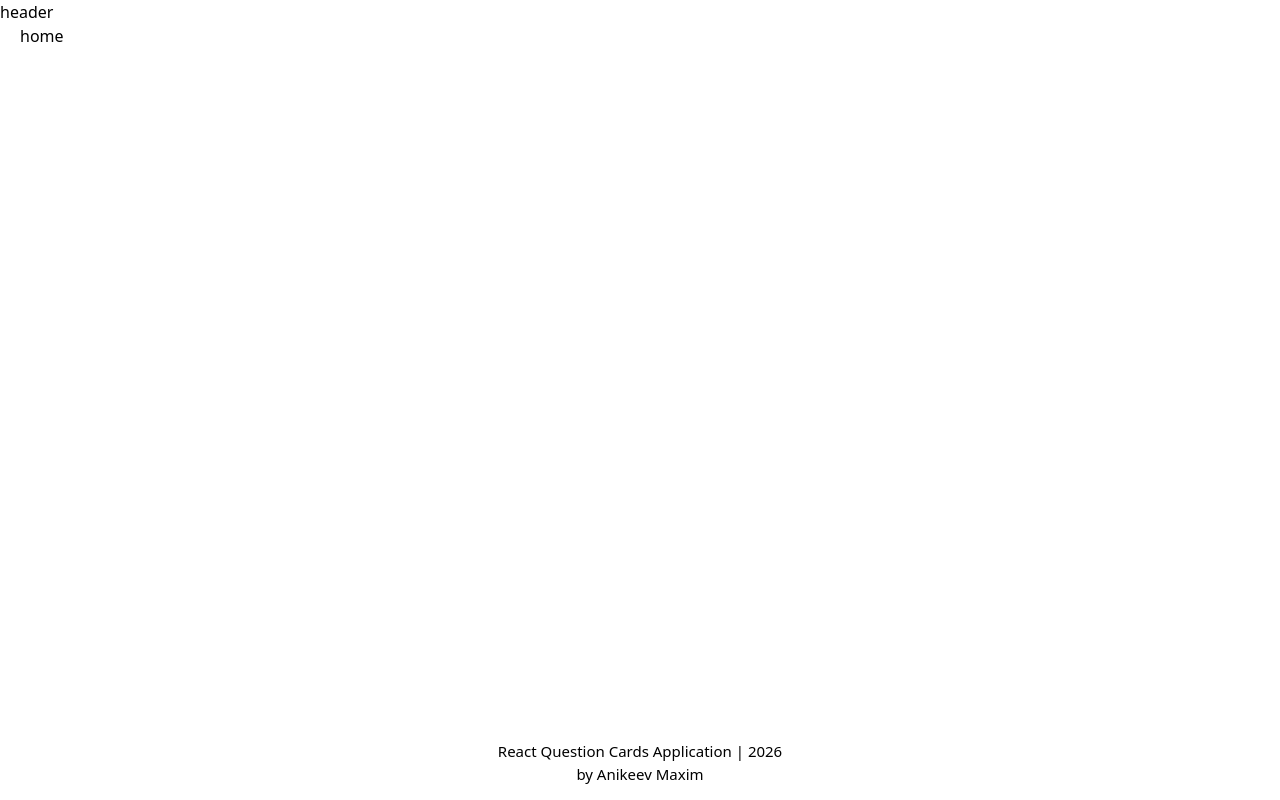
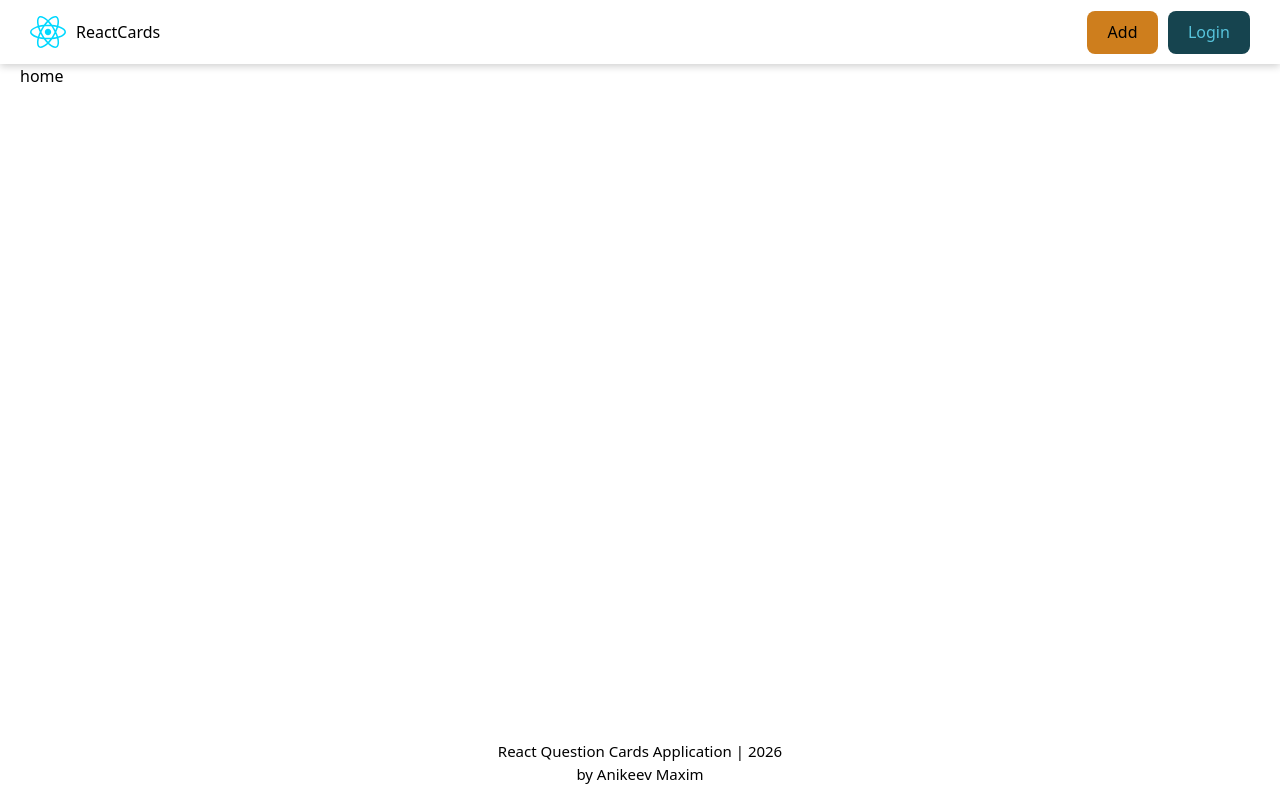
Before and after one commit to Superpnz/react-question-cards, a React (Vite) app: page / in a window 1280 px wide. Built offline with nearby package versions, Linux system fonts and the light colour scheme.

Commit message:
feat: add Header component and update Button

```diff
--- a/src/components/Button/Button.jsx
+++ b/src/components/Button/Button.jsx
@@ -1,16 +1,8 @@
-import {} from "react";
 import cls from "./Button.module.css";
 
-const inlineStyles = {
-  color: "lightsalmon",
-  backgroundColor: "#ccc",
-};
-
-const isPrimary = false;
-
-export const Button = ({ onClick, children }) => {
+export const Button = ({ onClick, isActive, isDisabled, children }) => {
   return (
-    <button className={`${cls.btn} ${isPrimary ? cls.primary : ""}`} onClick={onClick}>
+    <button className={`${cls.btn} ${isActive ? cls.active : ""}`} onClick={onClick} disabled={isDisabled}>
       {children}
     </button>
   );
--- a/src/components/Button/Button.module.css
+++ b/src/components/Button/Button.module.css
@@ -1,7 +1,31 @@
 .btn {
-    background-color: burlywood;
+    border-radius: 8px;
+    border: 1px solid transparent;
+    padding: 0.6em 1.2em;
+    font-size: 1em;
+    font-weight: 500;
+    font-family: inherit;
+    background-color: var(--btn-bg-color);
+    color: var(--btn-text-color);
+    cursor: pointer;
+    transition: border-color 0.25s;
 }
 
-.primary {
-    background-color: cadetblue;
+.btn:hover {
+    border-color: #2f2f2f;
 }
+
+.btn:focus,
+.btn:focus-visible {
+    outline: 4px auto #2f2f2f;
+}
+
+.btn:disabled {
+    opacity: .5;
+    pointer-events: none;
+}
+
+.active {
+    background-color: #ce7e1d;
+    color: #000;
+}
--- /dev/null
+++ b/src/components/Button/index.jsx
@@ -0,0 +1 @@
+export { Button } from "./Button";
--- /dev/null
+++ b/src/components/Header/Header.jsx
@@ -0,0 +1,19 @@
+import ReactLogo from "../../assets/react.svg";
+import { Button } from "../Button";
+import cls from "./Header.module.css";
+
+export const Header = () => {
+  return (
+    <header className={cls.header}>
+      <p>
+        <img src={ReactLogo} alt="react logo" />
+        <span>ReactCards</span>
+      </p>
+
+      <div className={cls.headerButtons}>
+        <Button isActive>Add</Button>
+        <Button>Login</Button>
+      </div>
+    </header>
+  );
+};
--- /dev/null
+++ b/src/components/Header/Header.module.css
@@ -0,0 +1,27 @@
+.header {
+    width: 100%;
+    height: 70px;
+    background-color: var(--main-bg-color);
+    padding: 0 30px;
+    display: flex;
+    justify-content: space-between;
+    align-items: center;
+    box-shadow: 0 2px 8px 0 rgba(0, 0, 0, 0.2);
+
+    p {
+        text-transform: capitalize;
+        display: flex;
+        justify-content: center;
+        align-items: center;
+        gap: 10px;
+        cursor: pointer;
+        user-select: none;
+    }
+}
+
+.headerButtons {
+    display: flex;
+    justify-content: center;
+    align-items: center;
+    gap: 10px;
+}
--- /dev/null
+++ b/src/components/Header/index.jsx
@@ -0,0 +1 @@
+export { Header } from "./Header";
--- a/src/components/MainLayout/MainLayout.jsx
+++ b/src/components/MainLayout/MainLayout.jsx
@@ -1,11 +1,12 @@
 import { Outlet } from "react-router-dom";
 import cls from "./MainLayout.module.css";
+import { Header } from "../Header";
 
 export const MainLayout = () => {
   const currentYear = new Date().getFullYear();
   return (
     <div className={cls.mainLayout}>
-      <header>header</header>
+      <Header />
       <div className={cls.mainWrapper}>
         <main className={cls.main}>
           <Outlet />
--- a/src/index.css
+++ b/src/index.css
@@ -1,6 +1,9 @@
 :root {
-  --main-bg-color: #23272F;
+  --main-bg-color: #23272f;
   --text-color: #fff;
+
+  --btn-bg-color: #383b3f;
+  --btn-text-color: #fff;
 
   font-family: system-ui, Avenir, Helvetica, Arial, sans-serif;
   line-height: 1.5;
@@ -25,7 +28,6 @@ a {
   color: inherit;
 }
 
-
 body {
   background-color: var(--main-bg-color);
   color: var(--text-color);
@@ -36,11 +38,16 @@ body {
     --main-bg-color: #fff;
     --text-color: #000;
 
+    --btn-bg-color: #16444f;
+    --btn-text-color: #57C4DC;
   }
 }
 @media (prefers-color-scheme: dark) {
   :root {
-    --main-bg-color: #23272F;
+    --main-bg-color: #23272f;
     --text-color: #fff;
+
+    --btn-bg-color: #383b3f;
+    --btn-text-color: #fff;
   }
 }
```
